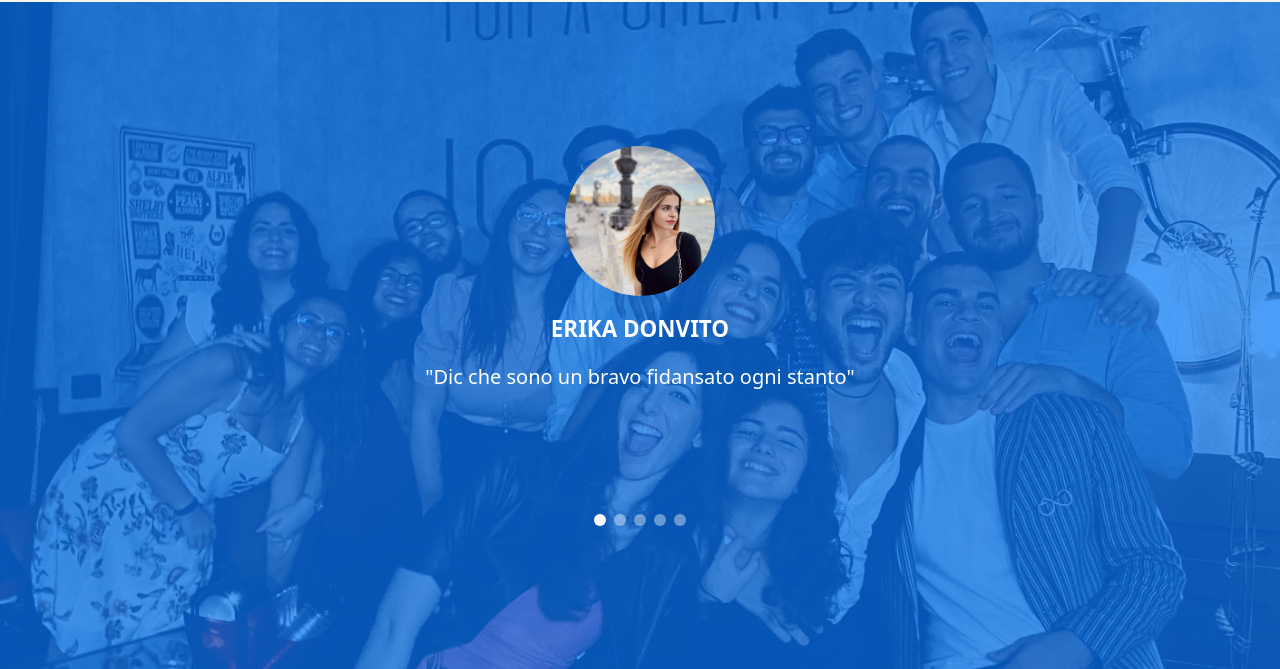
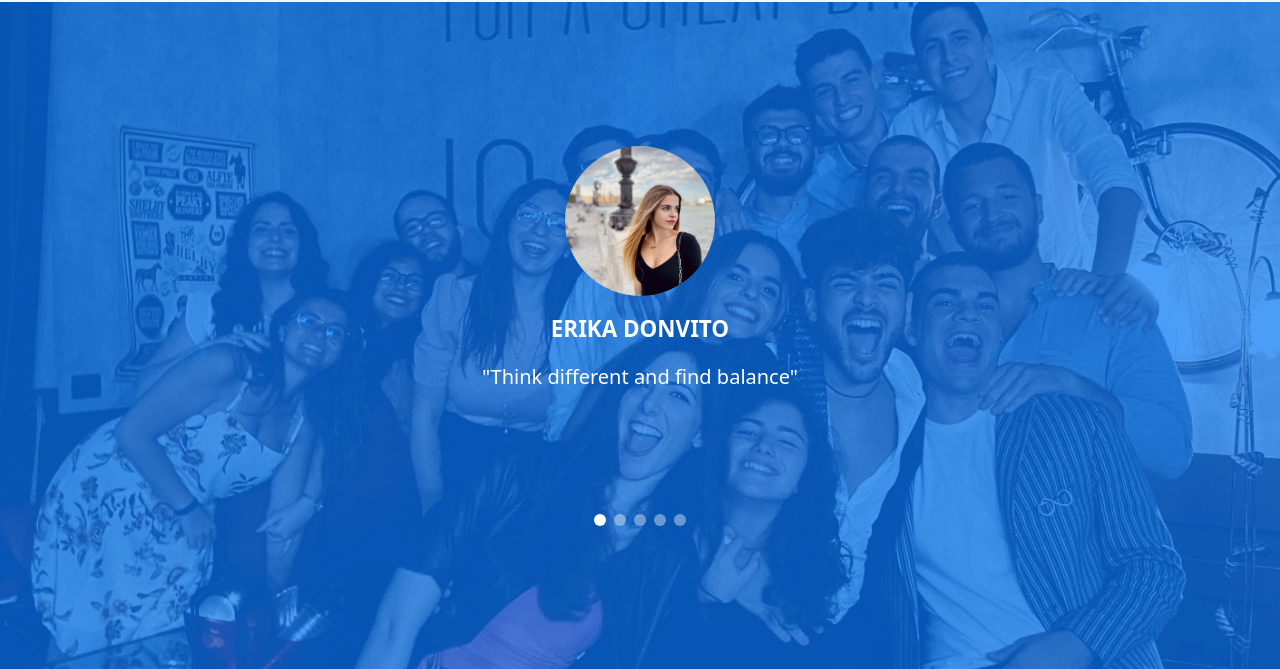
Before and after one commit to SalvathorAmoruso/myWebSite, a PHP site: page / in a window 1280 px wide. Shown: the part 4934-5603 px from the top of the page. Run offline with PHP 8.4, Linux system fonts and the light colour scheme; some libraries are stand-ins or nearby versions; some web fonts are replaced.

Commit message:
- Modifiche

```diff
--- a/index.php
+++ b/index.php
@@ -542,7 +542,7 @@
                                     </div>
                                     <div class="content-test">
                                         <p class="description lead">
-                                            "Dic che sono un bravo fidansato ogni stanto"
+                                            "Think different and find balance"
                                         </p>
                                     </div>
                                 </div>
```
